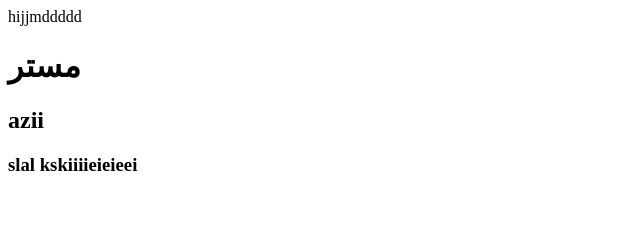
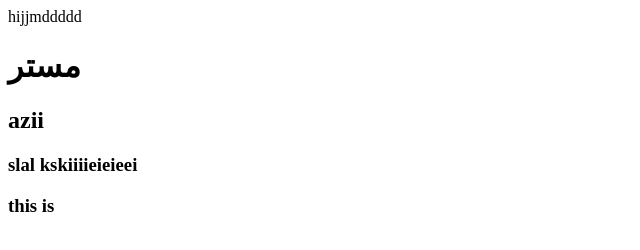
Before and after one commit to azi026/test, a plain HTML site: page index.html in a window 1280 px wide. Shown: the full height of the page, 0-640 px from the left. Drawn offline with Linux system fonts and the light colour scheme.

Commit message:
add this

```diff
--- a/index.html
+++ b/index.html
@@ -10,5 +10,6 @@
     <h1>مستر</h1>
     <h2>azii</h2>
     <h3>slal kskiiiieieieei</h3>
+    <h3>this is </h3>
 </body>
 </html>
```
